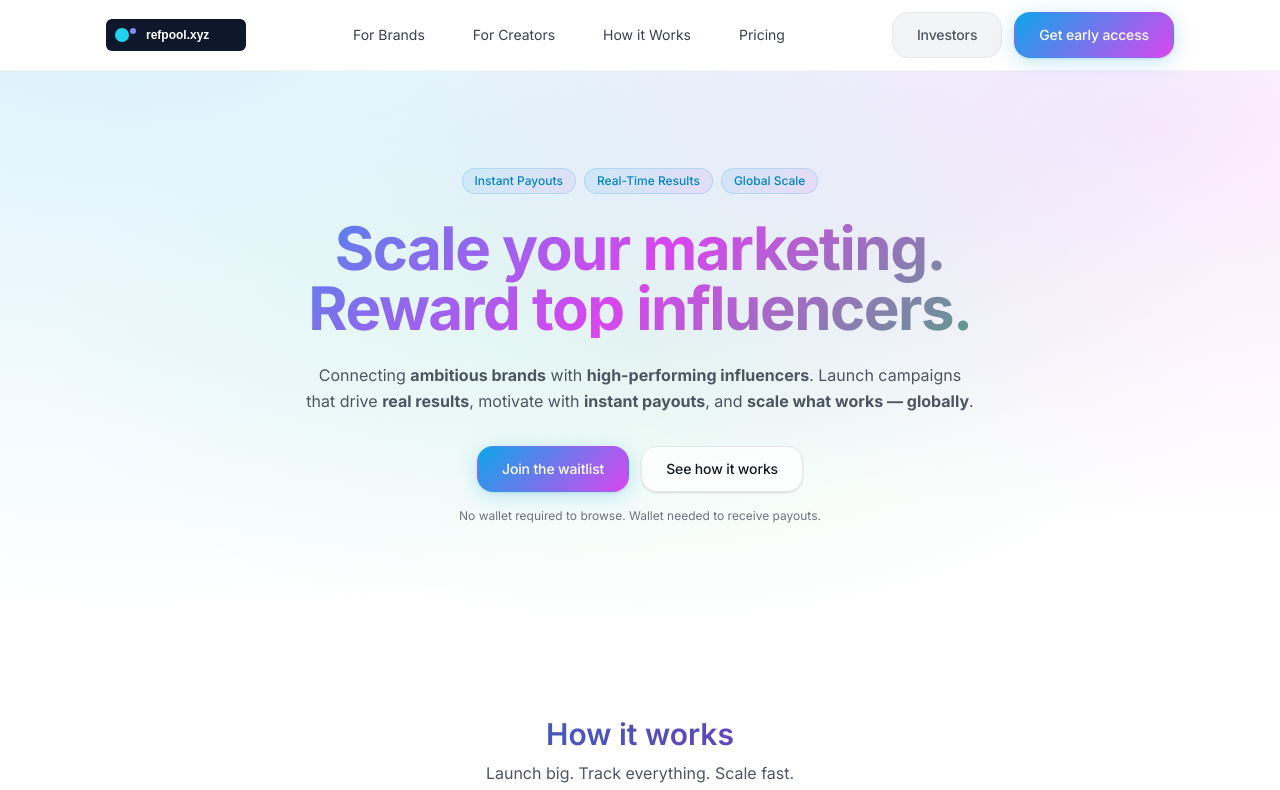
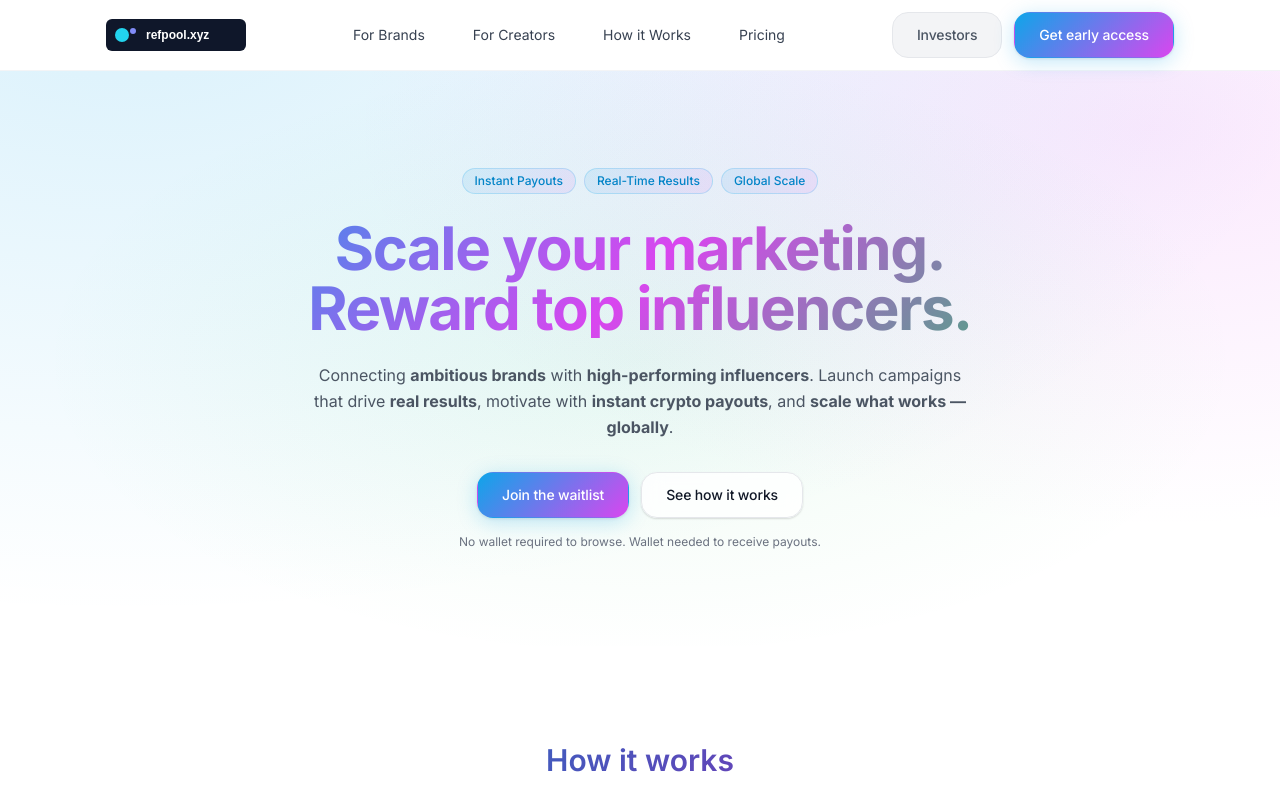
Before and after one commit to mihailistov/refpool-landing, a Next.js app: page / in a window 1280 px wide. Shown: the top 790 px of the page. Built offline with nearby package versions, Linux system fonts and the light colour scheme.

Commit message:
hero copy

```diff
--- a/components/Hero.tsx
+++ b/components/Hero.tsx
@@ -10,7 +10,7 @@ export default function Hero() {
         <h1 className="text-3xl sm:text-4xl md:text-6xl font-bold tracking-tight mb-6 text-gradient">Scale your marketing.<br/>Reward top influencers.</h1>
         <p className="p max-w-2xl mx-auto">
           Connecting <b>ambitious brands</b> with <b>high-performing influencers</b>. Launch campaigns that drive <b>real results</b>,
-          motivate with <b>instant payouts</b>, and <b>scale what works — globally</b>.
+          motivate with <b>instant crypto payouts</b>, and <b>scale what works — globally</b>.
         </p>
         <div className="mt-8 flex flex-col sm:flex-row gap-3 justify-center">
           <a href="#waitlist" className="btn btn-primary">Join the waitlist</a>
```
